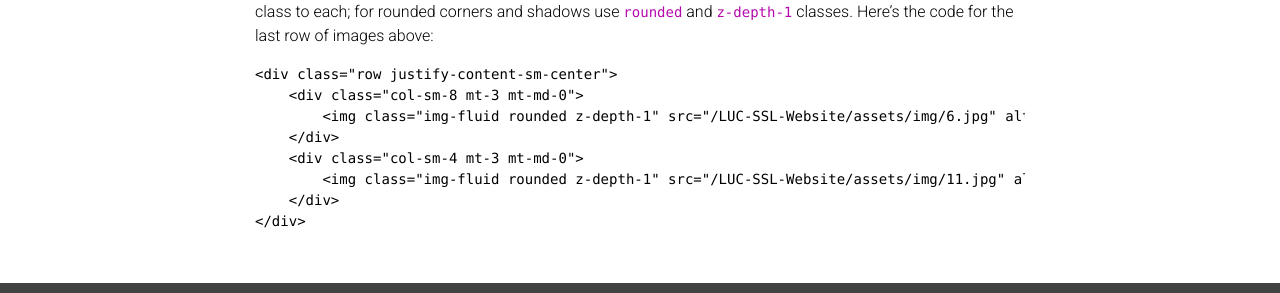
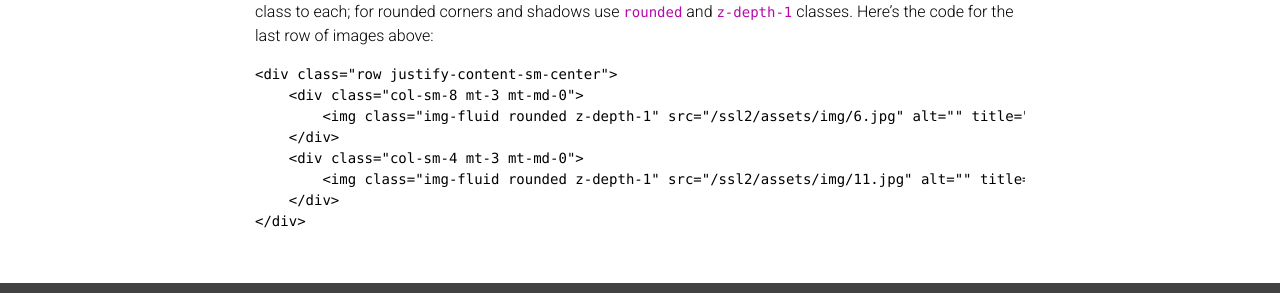
Before and after one commit to NicholasSynovic/LUC-SSL-Website, a Jekyll site: the page built from _projects/6_project.markdown, in a window 1280 px wide and 900 px high, scrolled down 1013 px. Shown: the part 582-875 px from the top of the window. Built offline with Jekyll 4.4.1, drawn with Linux system fonts in a browser that asks for light colours; nearby versions of some CDN libraries; a style sheet for code colours, icons or effects is not loaded.

Commit message:
no CNAME yet, so I need /ssl2/

```diff
--- a/_config.yml
+++ b/_config.yml
@@ -14,8 +14,8 @@
   Hosted by <a href="https://pages.github.com/" target="_blank">GitHub Pages</a>.
   Photos from <a href="https://unsplash.com" target="_blank">Unsplash</a>.
 
-url:  # the base hostname & protocol for your site
-baseurl:  # the subpath of your site, e.g. /blog/
+url: # the base hostname & protocol for your site
+baseurl: /ssl2/ # the subpath of your site, e.g. /blog/
 last_updated: false # set to true if you want to display last updated in the footer
 impressum_path:  # set to path to include impressum link in the footer, use the same path as permalink in a page, helps to conform with EU GDPR
 
```
